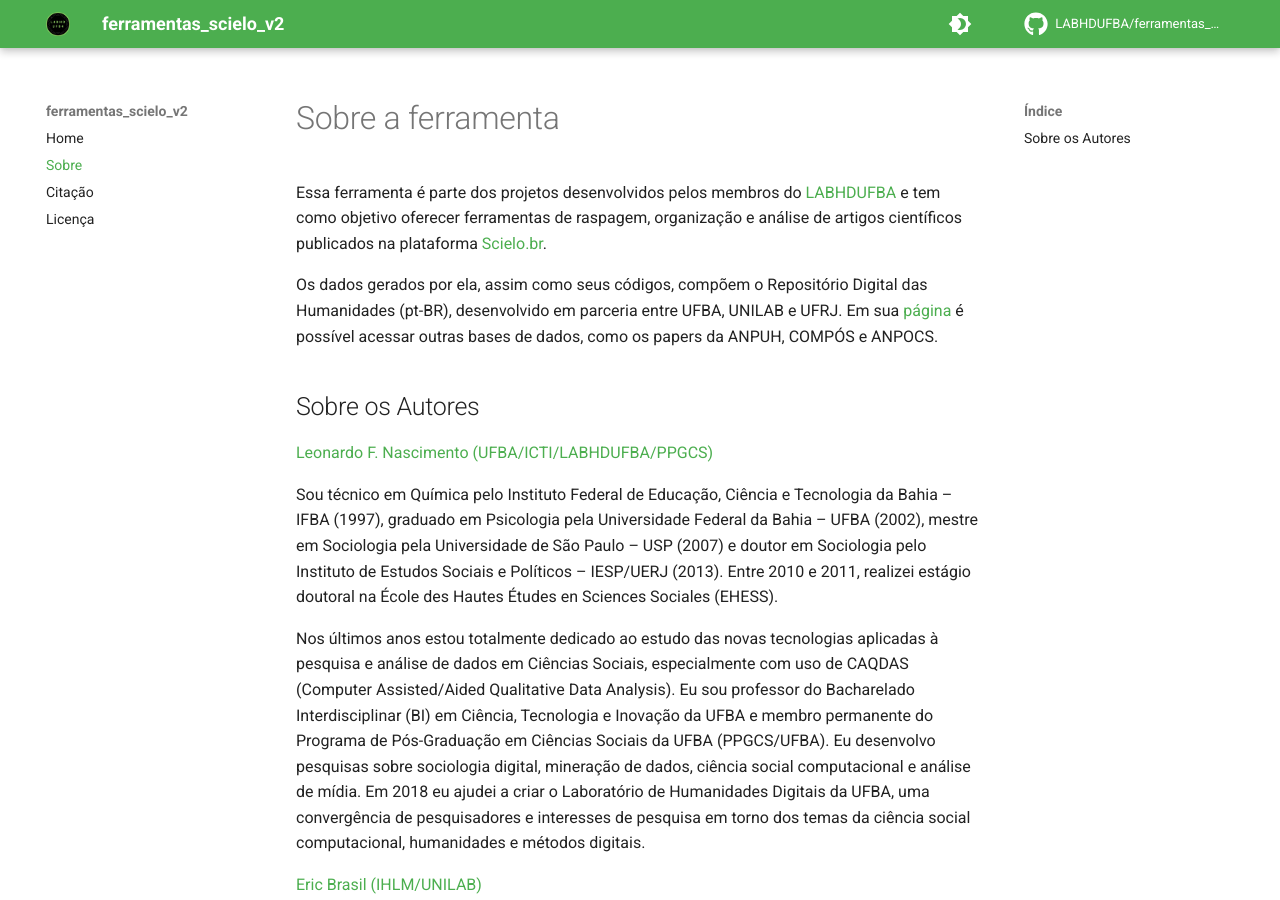
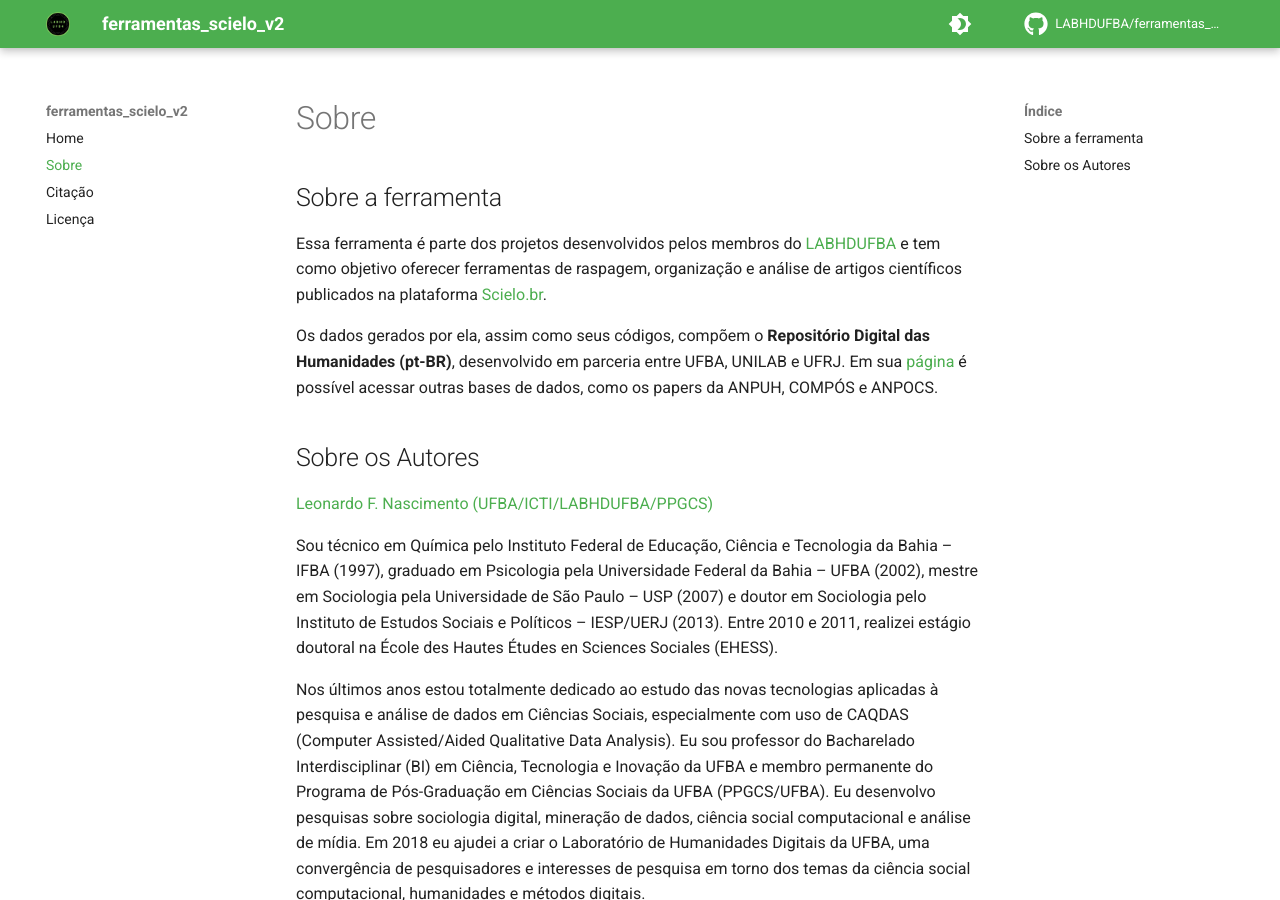
Before and after one commit to ericbrasiln/ferramentas_scielo_v2, an MkDocs documentation site: the page built from documentation/docs/about.md, in a window 1280 px wide and 900 px high. Built offline with MkDocs 1.6.1 and Material for MkDocs 9.7.7, drawn with Linux system fonts in a browser that asks for light colours; comment, search, counter and statistics services are not loaded.

Commit message:
correções

```diff
--- a/documentation/docs/about.md
+++ b/documentation/docs/about.md
@@ -1,8 +1,8 @@
-# Sobre a ferramenta
+## Sobre a ferramenta
 
 Essa ferramenta é parte dos projetos desenvolvidos pelos membros do [LABHDUFBA](http://labhd.ufba.br/) e tem como objetivo oferecer ferramentas de raspagem, organização e análise de artigos científicos publicados na plataforma [Scielo.br](https://www.scielo.br/).
 
-Os dados gerados por ela, assim como seus códigos, compõem o Repositório Digital das Humanidades (pt-BR), desenvolvido em parceria entre UFBA, UNILAB e UFRJ. Em sua [página](https://labhdufba.github.io/redhbr/) é possível acessar outras bases de dados, como os papers da ANPUH, COMPÓS e ANPOCS.
+Os dados gerados por ela, assim como seus códigos, compõem o **Repositório Digital das Humanidades (pt-BR)**, desenvolvido em parceria entre UFBA, UNILAB e UFRJ. Em sua [página](https://labhdufba.github.io/redhbr/) é possível acessar outras bases de dados, como os papers da ANPUH, COMPÓS e ANPOCS.
 
 ## Sobre os Autores
 
```
